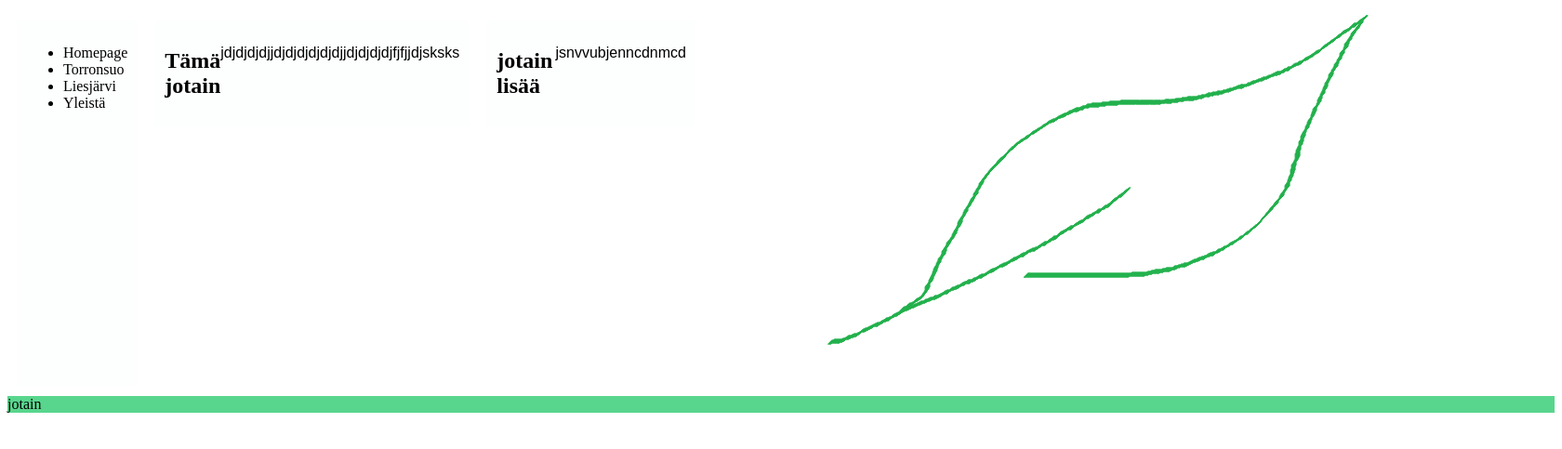
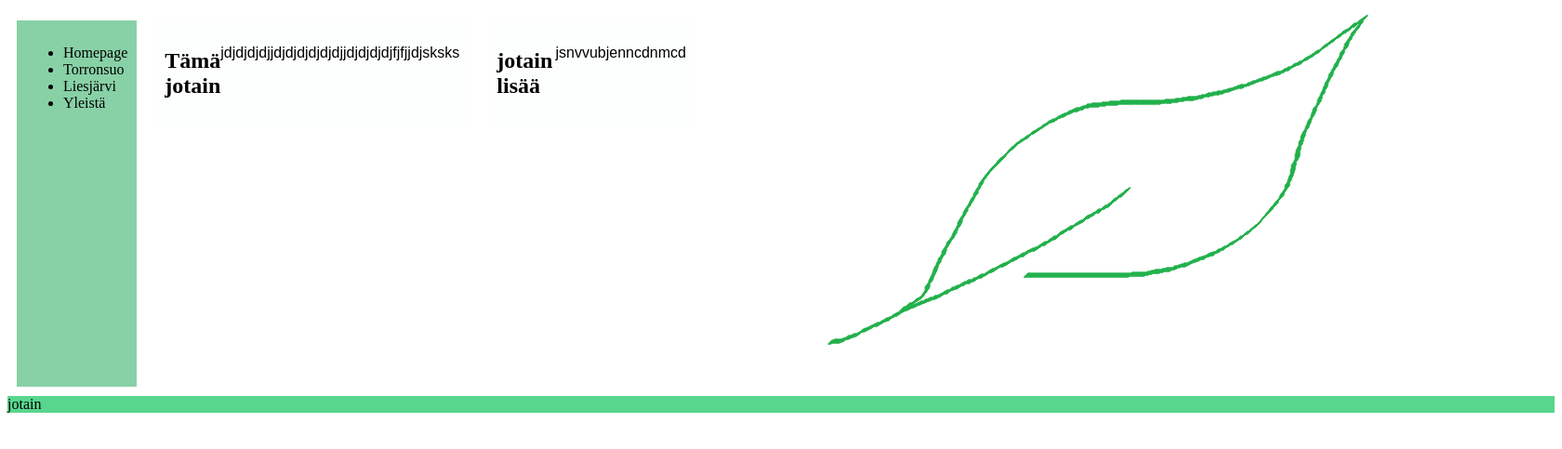
Before and after one commit to tiibuturner/Team10, a PHP site: page / in a window 1680 px wide. Shown: the part 33-516 px from the top of the page at 93% size. Run offline with PHP 8.4, Linux system fonts and the light colour scheme.

Commit message:
lisä edit sidebar

```diff
--- a/assets/css/general.css
+++ b/assets/css/general.css
@@ -15,7 +15,6 @@ sidebar {
     background-color: #88d1a6;
     margin: 10px;
     min-width: 200;
-    background-color: #FDFEFE;;
     text-align: left;
     padding: 10px;
     display: flex;
```
